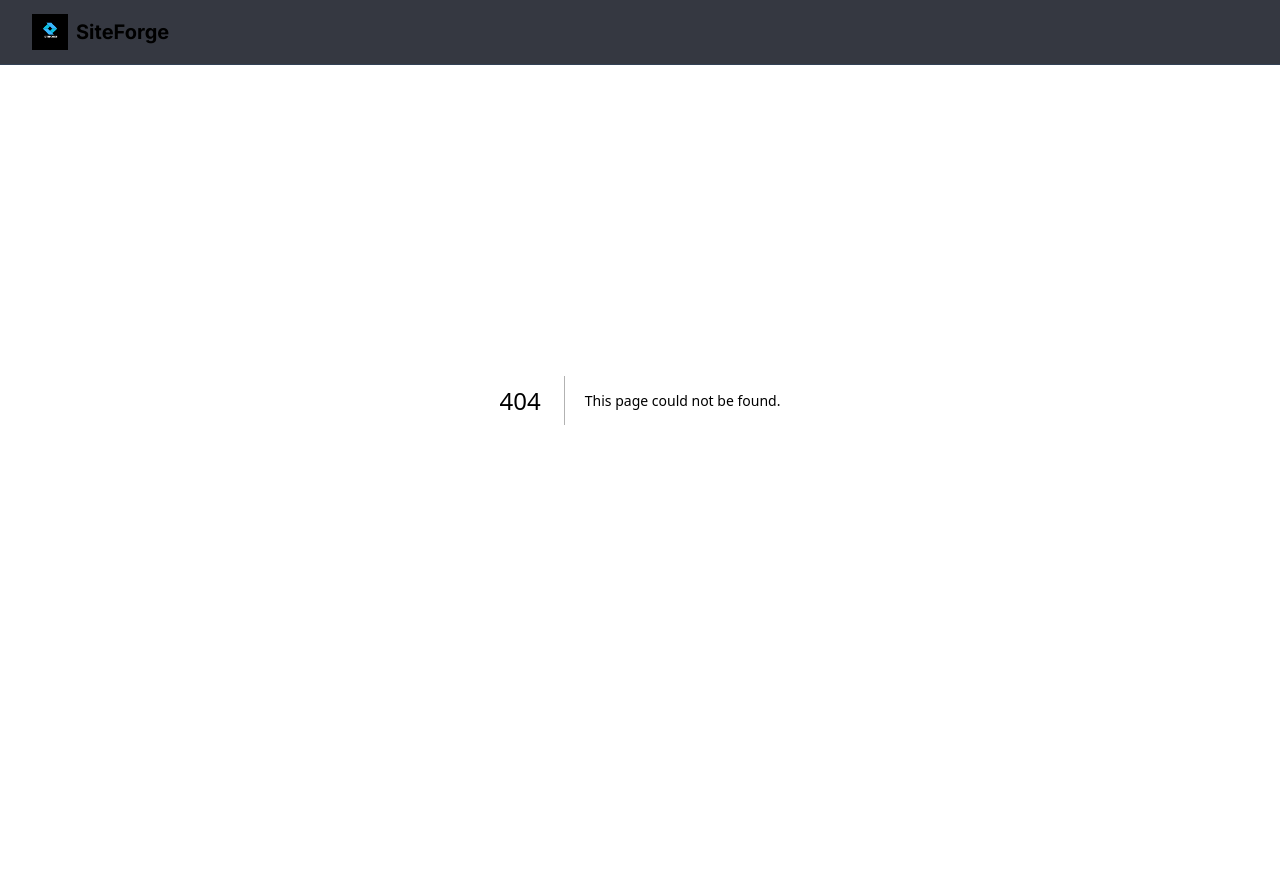
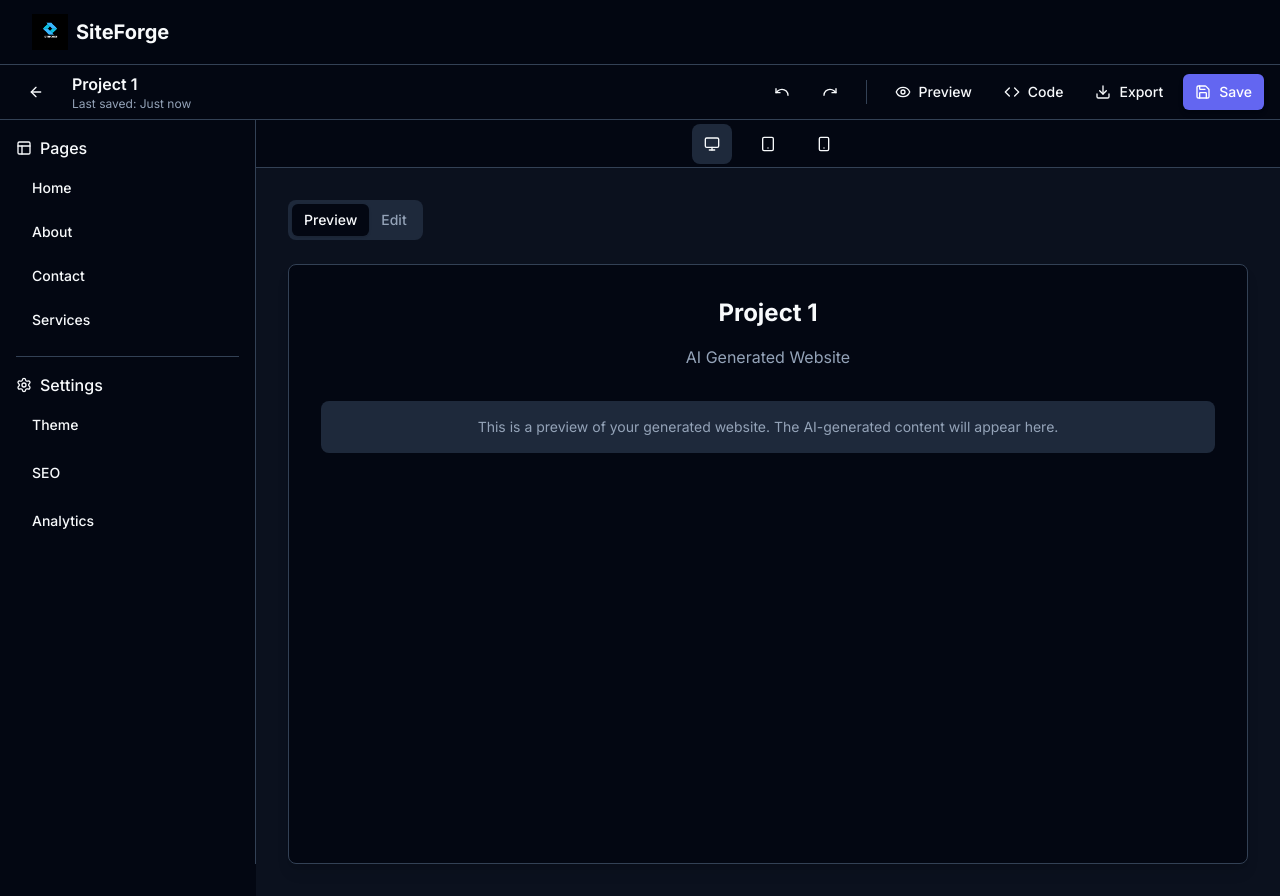
Before and after one commit to ashrafalve404/ai-website-builder, a Next.js app: page /ai-website-builder/editor/1 in a window 1280 px wide. Before the commit this address had no page. Before the commit the page ends 800 px from the top, so only its background shows below. Built offline with nearby package versions, Linux system fonts and the light colour scheme.

Commit message:
Add editor page with dynamic routes for GitHub Pages

```diff
--- /dev/null
+++ b/app/editor/[id]/EditorClient.tsx
@@ -0,0 +1,199 @@
+"use client";
+
+import * as React from "react";
+import { useRouter } from "next/navigation";
+import {
+  ArrowLeft,
+  Save,
+  Eye,
+  Download,
+  Undo,
+  Redo,
+  Layout,
+  Smartphone,
+  Tablet,
+  Monitor,
+  Loader2,
+  Code,
+  Settings,
+} from "lucide-react";
+import { Button } from "@/components/ui/button";
+import { Card, CardContent } from "@/components/ui/card";
+import { Tabs, TabsContent, TabsList, TabsTrigger } from "@/components/ui/tabs";
+
+interface EditorClientProps {
+  params: Promise<{ id: string }>;
+}
+
+export default function EditorClient({ params }: EditorClientProps) {
+  const resolvedParams = React.use(params);
+  const router = useRouter();
+  const projectId = resolvedParams.id;
+
+  const [viewMode, setViewMode] = React.useState<"desktop" | "tablet" | "mobile">("desktop");
+  const [isSaving, setIsSaving] = React.useState(false);
+  const [activeTab, setActiveTab] = React.useState("preview");
+
+  const project = {
+    id: projectId,
+    name: `Project ${projectId}`,
+    description: "AI Generated Website",
+  };
+
+  const handleSave = async () => {
+    setIsSaving(true);
+    await new Promise((resolve) => setTimeout(resolve, 1000));
+    setIsSaving(false);
+  };
+
+  const getViewWidth = () => {
+    switch (viewMode) {
+      case "mobile":
+        return "max-w-[375px]";
+      case "tablet":
+        return "max-w-[768px]";
+      default:
+        return "max-w-full";
+    }
+  };
+
+  return (
+    <div className="min-h-screen pt-16 bg-background">
+      <div className="h-14 border-b border-border flex items-center justify-between px-4">
+        <div className="flex items-center gap-4">
+          <Button variant="ghost" size="icon" onClick={() => router.push("/projects")}>
+            <ArrowLeft className="h-4 w-4" />
+          </Button>
+          <div>
+            <h1 className="font-semibold">{project.name}</h1>
+            <p className="text-xs text-muted-foreground">Last saved: Just now</p>
+          </div>
+        </div>
+
+        <div className="flex items-center gap-2">
+          <Button variant="ghost" size="icon">
+            <Undo className="h-4 w-4" />
+          </Button>
+          <Button variant="ghost" size="icon">
+            <Redo className="h-4 w-4" />
+          </Button>
+          <div className="h-6 w-px bg-border mx-2" />
+          <Button variant="ghost" size="sm" className="gap-2">
+            <Eye className="h-4 w-4" />
+            Preview
+          </Button>
+          <Button variant="ghost" size="sm" className="gap-2">
+            <Code className="h-4 w-4" />
+            Code
+          </Button>
+          <Button variant="ghost" size="sm" className="gap-2">
+            <Download className="h-4 w-4" />
+            Export
+          </Button>
+          <Button size="sm" className="gap-2" onClick={handleSave} disabled={isSaving}>
+            {isSaving ? <Loader2 className="h-4 w-4 animate-spin" /> : <Save className="h-4 w-4" />}
+            Save
+          </Button>
+        </div>
+      </div>
+
+      <div className="flex">
+        <div className="w-64 border-r border-border h-[calc(100vh-3.5rem)] overflow-y-auto p-4">
+          <div className="space-y-4">
+            <div>
+              <h3 className="font-medium mb-2 flex items-center gap-2">
+                <Layout className="h-4 w-4" />
+                Pages
+              </h3>
+              <div className="space-y-1">
+                {["Home", "About", "Contact", "Services"].map((page) => (
+                  <Button key={page} variant="ghost" className="w-full justify-start text-sm">
+                    {page}
+                  </Button>
+                ))}
+              </div>
+            </div>
+            <div className="pt-4 border-t border-border">
+              <h3 className="font-medium mb-2 flex items-center gap-2">
+                <Settings className="h-4 w-4" />
+                Settings
+              </h3>
+              <div className="space-y-2">
+                <Button variant="ghost" className="w-full justify-start text-sm">
+                  Theme
+                </Button>
+                <Button variant="ghost" className="w-full justify-start text-sm">
+                  SEO
+                </Button>
+                <Button variant="ghost" className="w-full justify-start text-sm">
+                  Analytics
+                </Button>
+              </div>
+            </div>
+          </div>
+        </div>
+
+        <div className="flex-1 flex flex-col">
+          <div className="h-12 border-b border-border flex items-center justify-center gap-4">
+            <Button
+              variant={viewMode === "desktop" ? "secondary" : "ghost"}
+              size="icon"
+              onClick={() => setViewMode("desktop")}
+            >
+              <Monitor className="h-4 w-4" />
+            </Button>
+            <Button
+              variant={viewMode === "tablet" ? "secondary" : "ghost"}
+              size="icon"
+              onClick={() => setViewMode("tablet")}
+            >
+              <Tablet className="h-4 w-4" />
+            </Button>
+            <Button
+              variant={viewMode === "mobile" ? "secondary" : "ghost"}
+              size="icon"
+              onClick={() => setViewMode("mobile")}
+            >
+              <Smartphone className="h-4 w-4" />
+            </Button>
+          </div>
+
+          <div className="flex-1 overflow-auto bg-muted/30 p-8">
+            <Tabs value={activeTab} onValueChange={setActiveTab}>
+              <TabsList className="mb-4">
+                <TabsTrigger value="preview">Preview</TabsTrigger>
+                <TabsTrigger value="edit">Edit</TabsTrigger>
+              </TabsList>
+              <TabsContent value="preview">
+                <div className={`mx-auto bg-background rounded-lg border shadow-lg ${getViewWidth()}`} style={{ minHeight: "600px" }}>
+                  <div className="p-8 text-center">
+                    <h2 className="text-2xl font-bold mb-4">{project.name}</h2>
+                    <p className="text-muted-foreground mb-8">{project.description}</p>
+                    <div className="p-4 bg-muted rounded-lg">
+                      <p className="text-sm text-muted-foreground">
+                        This is a preview of your generated website. The AI-generated content will appear here.
+                      </p>
+                    </div>
+                  </div>
+                </div>
+              </TabsContent>
+              <TabsContent value="edit">
+                <Card>
+                  <CardContent className="p-6">
+                    <h3 className="font-medium mb-4">Edit Content</h3>
+                    <p className="text-sm text-muted-foreground">
+                      Use the AI Builder to regenerate content, or edit manually below.
+                    </p>
+                    <Button className="mt-4" onClick={() => router.push(`/builder?project=${projectId}`)}>
+                      Open AI Builder
+                    </Button>
+                  </CardContent>
+                </Card>
+              </TabsContent>
+            </Tabs>
+          </div>
+        </div>
+      </div>
+    </div>
+  );
+}
--- /dev/null
+++ b/app/editor/[id]/page.tsx
@@ -0,0 +1,19 @@
+import EditorClient from "./EditorClient";
+
+export function generateStaticParams() {
+  return [
+    { id: "1" },
+    { id: "2" },
+    { id: "3" },
+    { id: "4" },
+    { id: "5" },
+  ];
+}
+
+interface PageProps {
+  params: Promise<{ id: string }>;
+}
+
+export default function EditorPage({ params }: PageProps) {
+  return <EditorClient params={params} />;
+}
```
